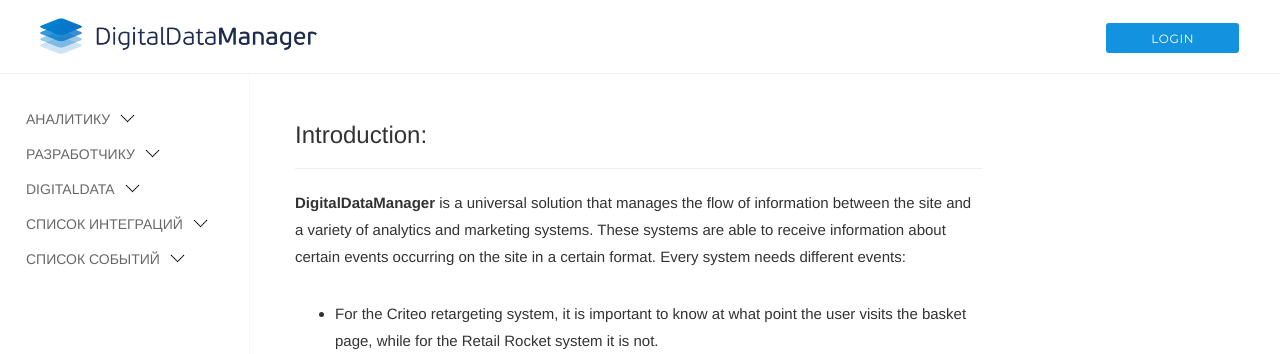
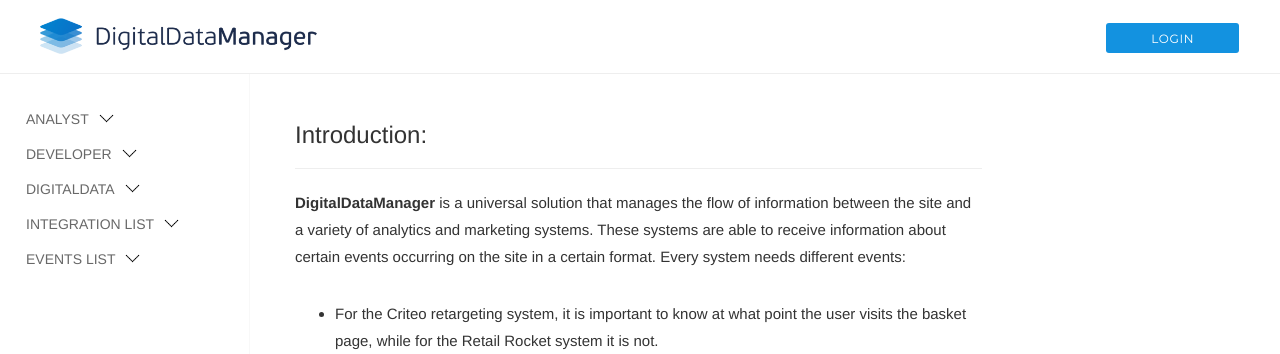
Before and after one commit to segmentstream-com/segmentstream-com.github.io, a Jekyll site: the page built from index.md, in a window 1280 px wide. Shown: the top 354 px of the page. Built offline with Jekyll 4.4.1, drawn with Linux system fonts in a browser that asks for light colours; nearby versions of some CDN libraries.

Commit message:
category names

```diff
--- a/_config.yml
+++ b/_config.yml
@@ -15,11 +15,11 @@
 
 # Default categories (in order) to appear in the navigation
 sections: [
-    ['analyst', 'Аналитику'],
-    ['developer', 'Разработчику'],
+    ['analyst', 'Analyst'],
+    ['developer', 'Developer'],
     ['digitaldata', 'digitaldata'],
-    ['integrations', 'Список интеграций'],
-    ['events', 'Список событий']
+    ['integrations', 'Integration list'],
+    ['events', 'Events list']
 ]
 
 # Keep as an empty string if served up at the root. If served up at a specific
```
